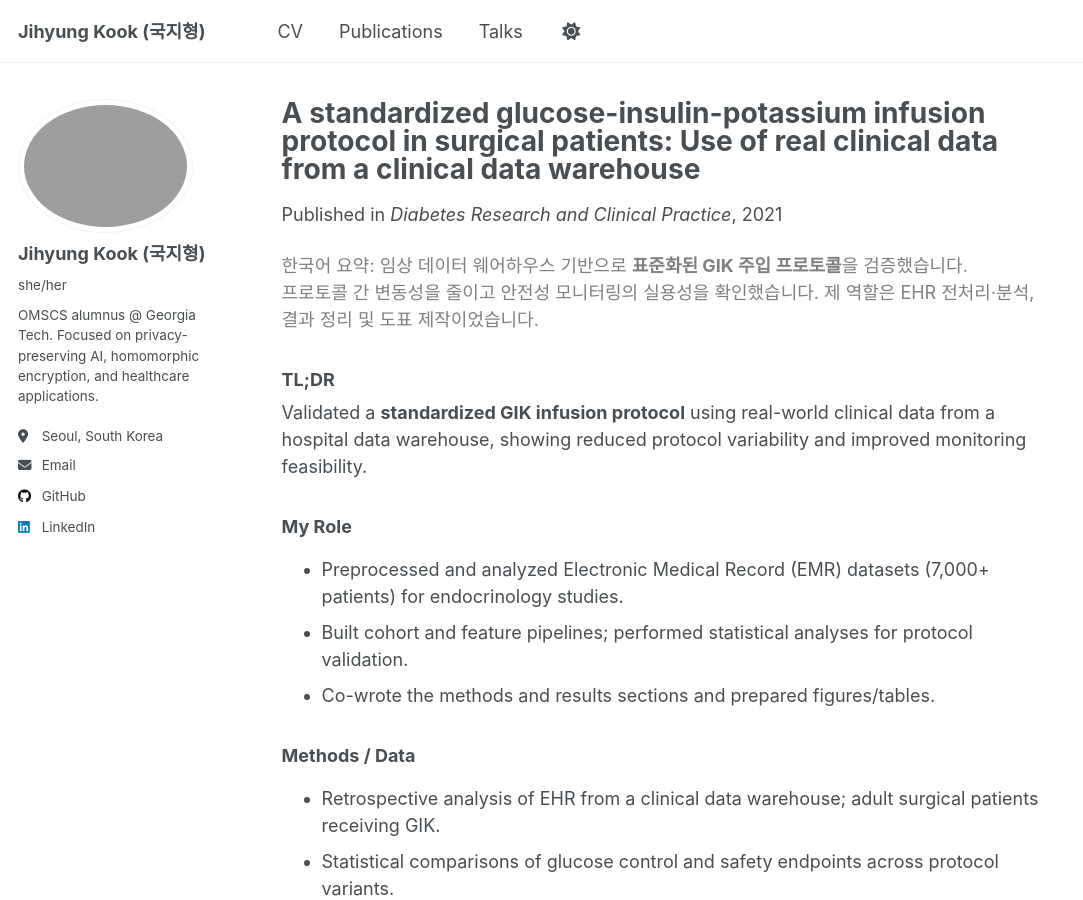
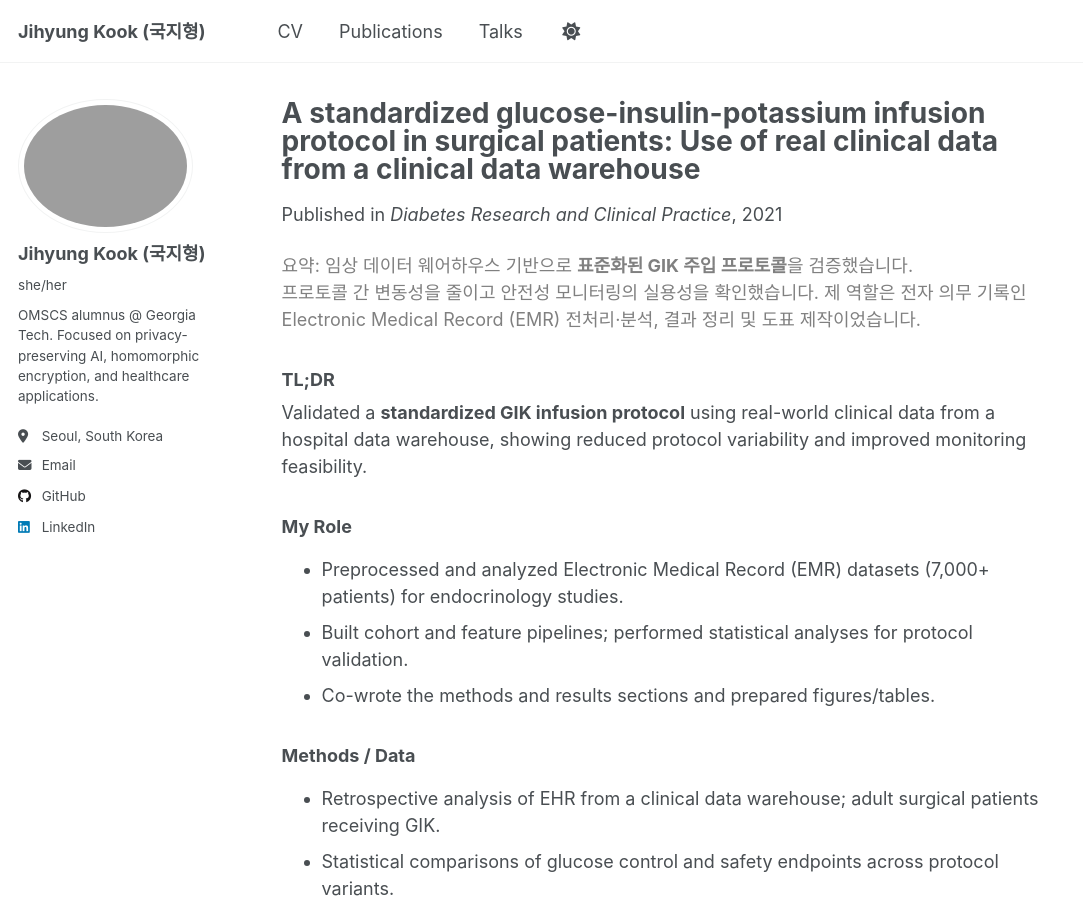
Before and after one commit to thepawgrammer/thepawgrammer.github.io, a Jekyll site: the page built from _publications/2021-03-08-gik-protocol.md, in a window 1280 px wide and 900 px high. Shown: the whole window, without its empty margins (0-1083 px from the left). Built offline with Jekyll 4.4.1, drawn with Linux system fonts in a browser that asks for light colours; a script that is not in the unit is left out.

Commit message:
Change publication contents

```diff
--- a/_publications/2021-03-08-gik-protocol.md
+++ b/_publications/2021-03-08-gik-protocol.md
@@ -13,8 +13,8 @@ citation: 'Tae-jung Oh, Ji-hyung Kook, Se Young Jung, Duck-Woo Kim, Sung Hee Cho
 ---
 
 <span style="color:gray">
-한국어 요약: 임상 데이터 웨어하우스 기반으로 **표준화된 GIK 주입 프로토콜**을 검증했습니다.
-프로토콜 간 변동성을 줄이고 안전성 모니터링의 실용성을 확인했습니다. 제 역할은 EHR 전처리·분석, 결과 정리 및 도표 제작이었습니다.
+요약: 임상 데이터 웨어하우스 기반으로 **표준화된 GIK 주입 프로토콜**을 검증했습니다.
+프로토콜 간 변동성을 줄이고 안전성 모니터링의 실용성을 확인했습니다. 제 역할은 전자 의무 기록인 Electronic Medical Record (EMR) 전처리·분석, 결과 정리 및 도표 제작이었습니다.
 </span>
 
 ### TL;DR
```
